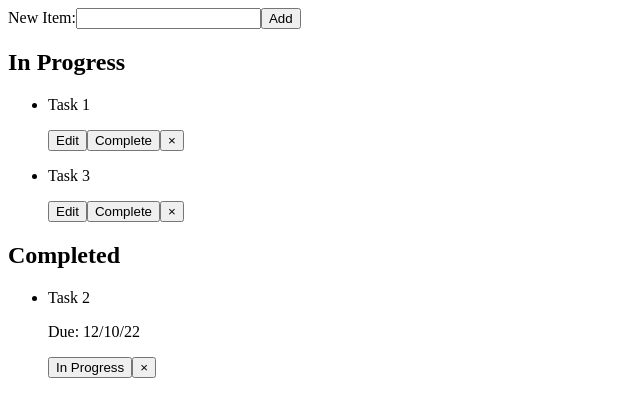
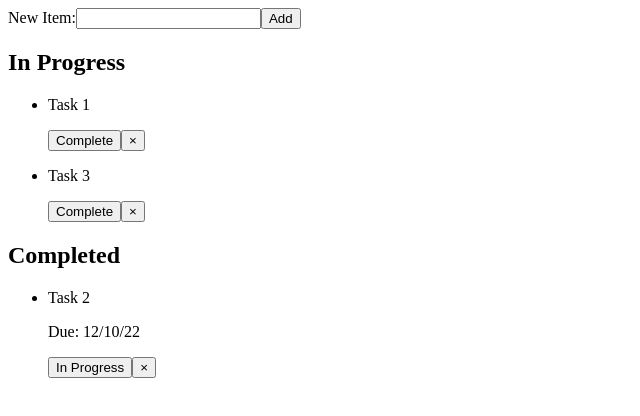
Before and after one commit to hughcaidev/to-do-list-react, a React (Vite) app: page / in a window 1280 px wide. Shown: the top 416 px of the page, without its empty margins (0-640 px from the left). Built offline with nearby package versions, Linux system fonts and the light colour scheme.

Commit message:
feat: refactor components

```diff
--- a/src/App.jsx
+++ b/src/App.jsx
@@ -1,152 +1,50 @@
-import { React, useRef, useState } from 'react';
+import { React, useRef, useState } from 'react'
+import TaskList from './components/ToDoList'
+import { useTaskList } from './context/TaskListContext'
+import AddTaskForm from './components/AddTaskForm'
 // import './App.css'
 
 // import "./styles.css"
 
-const initialToDoList = [
-    { task: 'Task 1', key: 1, complete: false },
-    { task: 'Task 2', key: 2, complete: true },
-    { task: 'Task 3', key: 3, complete: false }
-];
+function App() {
+    const { items, updateTaskInList } = useTaskList()
+    const [currentEditTask, setEditTask] = useState()
 
-const generateKey = (pre) => `${pre}_${new Date().getTime()}`;
+    const editItemRef = useRef()
 
-function App() {
-    const [items, setItems] = useState(initialToDoList);
-    const [currentEditTask, setEditTask] = useState();
-    const inputRef = useRef();
-    const editItemRef = useRef();
+    const activeTasks = items.filter((item) => !item.complete)
+    const completedTasks = items.filter((item) => item.complete)
 
-    const activeTasks = items.filter((item) => !item.complete);
-    const completedTasks = items.filter((item) => item.complete);
-
-    function addTask(e) {
-        e.preventDefault();
-
-        const task = inputRef.current.value;
-
-        if (task === '') return;
-
-        const item = { key: generateKey(task), task, complete: false };
-
-        setItems((prev) => [...prev, item]);
-
-        inputRef.current.value = '';
-    }
-
-    function removeItemFromList(item) {
-        setItems(items.filter((i) => i !== item));
-    }
-
-    function toggleTaskCompleted(item) {
-        const newList = items.map((i) => {
-            if (i === item) {
-                return { ...i, complete: !i.complete };
-            }
-            return i;
-        });
-
-        setItems(newList);
-    }
-
-    function editTask(item) {
-        setEditTask(item);
-    }
+    // function editTask(item) {
+    //     setEditTask(item);
+    // }
 
     function updateItem(e) {
-        e.preventDefault();
+        e.preventDefault()
 
-        const updatedTask = editItemRef.current.value;
+        const updatedTask = editItemRef.current.value
 
-        if (updatedTask === '') return;
+        if (updatedTask === '') return
 
-        const updateList = items.map((item) => {
-            if (item === currentEditTask) {
-                return { ...item, task: updatedTask };
-            }
+        updateTaskInList(currentEditTask, updatedTask)
 
-            return item;
-        });
-
-        setItems(updateList);
-        setEditTask();
+        setEditTask()
     }
 
     return (
         <div className="App">
             <div className="to-do-list">
-                <form onSubmit={addTask}>
-                    <label htmlFor="new-task">
-                        New Item:
-                        <input type="text" ref={inputRef} id="new-task" />
-                    </label>
-                    <button type="submit">Add</button>
-                </form>
-                <h2>In Progress</h2>
-                <ul className="list">
-                    {activeTasks.length > 0 ? (
-                        activeTasks.map((item) => {
-                            const { key, task } = item;
-                            return (
-                                <li key={key} className="item">
-                                    <p>{task}</p>
-
-                                    <div className="item--button-container">
-                                        <button type="button" onClick={() => editTask(item)}>
-                                            Edit
-                                        </button>
-                                        <button
-                                            type="button"
-                                            onClick={() => toggleTaskCompleted(item)}
-                                        >
-                                            Complete
-                                        </button>
-                                        <button
-                                            type="button"
-                                            onClick={() => removeItemFromList(item)}
-                                        >
-                                            &times;
-                                        </button>
-                                    </div>
-                                </li>
-                            );
-                        })
-                    ) : (
-                        <p>Looks like there are no tasks left. Try adding one!</p>
-                    )}
-                </ul>
-                <h2>Completed</h2>
-                <ul className="list">
-                    {completedTasks.length > 0 ? (
-                        completedTasks.map((item) => {
-                            const { key, task } = item;
-                            return (
-                                <li key={key} className="item completed">
-                                    <div className="item-content">
-                                        <p>{task}</p>
-                                        <p className="due-date">Due: 12/10/22</p>
-                                    </div>
-                                    <div className="item--button-container">
-                                        <button
-                                            type="button"
-                                            onClick={() => toggleTaskCompleted(item)}
-                                        >
-                                            In Progress
-                                        </button>
-                                        <button
-                                            type="button"
-                                            onClick={() => removeItemFromList(item)}
-                                        >
-                                            &times;
-                                        </button>
-                                    </div>
-                                </li>
-                            );
-                        })
-                    ) : (
-                        <p>Try adding a task!</p>
-                    )}
-                </ul>
+                <AddTaskForm />
+                <TaskList
+                    tasks={activeTasks}
+                    title="In Progress"
+                    emptyListMessage="Looks like there are no tasks left. Try adding one!"
+                />
+                <TaskList
+                    tasks={completedTasks}
+                    title="Completed"
+                    emptyListMessage="Try adding a task!"
+                />
                 {currentEditTask ? (
                     <form onSubmit={updateItem}>
                         Task: <input type="text" ref={editItemRef} />
@@ -155,7 +53,7 @@ function App() {
                 ) : null}
             </div>
         </div>
-    );
+    )
 }
 
-export default App;
+export default App
--- /dev/null
+++ b/src/components/AddTaskForm.jsx
@@ -0,0 +1,36 @@
+import React, { useRef } from 'react'
+import { useTaskList } from '../context/TaskListContext'
+
+const generateKey = (pre) => `${pre}_${new Date().getTime()}`
+
+function AddTaskForm() {
+    const { addTaskToList } = useTaskList()
+
+    const inputRef = useRef('')
+
+    function addTask(e) {
+        e.preventDefault()
+
+        const task = inputRef.current.value
+
+        if (task === '') return
+
+        const item = { key: generateKey(task), task, complete: false }
+
+        addTaskToList(item)
+
+        inputRef.current.value = ''
+    }
+
+    return (
+        <form onSubmit={addTask}>
+            <label htmlFor="new-task">
+                New Item:
+                <input type="text" ref={inputRef} id="new-task" />
+            </label>
+            <button type="submit">Add</button>
+        </form>
+    )
+}
+
+export default AddTaskForm
--- /dev/null
+++ b/src/components/ToDoItem.jsx
@@ -0,0 +1,36 @@
+import React from 'react'
+import { useTaskList } from '../context/TaskListContext'
+
+function ToDoItem({ item }) {
+    const { removeItemFromList, toggleTaskCompleted } = useTaskList()
+
+    const { key, task, complete } = item
+
+    return (
+        <li key={key} className="item">
+            <div className="item-content">
+                <p>{task}</p>
+                {complete && <p className="due-date">Due: 12/10/22</p>}
+            </div>
+            <div className="item--button-container">
+                {/* <button type="button" onClick={() => editTask(item)}>
+            Edit
+        </button> */}
+                {!complete ? (
+                    <button type="button" onClick={() => toggleTaskCompleted(item)}>
+                        Complete
+                    </button>
+                ) : (
+                    <button type="button" onClick={() => toggleTaskCompleted(item)}>
+                        In Progress
+                    </button>
+                )}
+                <button type="button" onClick={() => removeItemFromList(item)}>
+                    &times;
+                </button>
+            </div>
+        </li>
+    )
+}
+
+export default ToDoItem
--- /dev/null
+++ b/src/components/ToDoList.jsx
@@ -0,0 +1,19 @@
+import React from 'react'
+import ToDoItem from './ToDoItem'
+
+function TaskList({ tasks, title, emptyListMessage }) {
+    return (
+        <div>
+            <h2>{title}</h2>
+            <ul className="list">
+                {tasks.length > 0 ? (
+                    tasks.map((item) => <ToDoItem item={item} />)
+                ) : (
+                    <p>{emptyListMessage}</p>
+                )}
+            </ul>
+        </div>
+    )
+}
+
+export default TaskList
--- a/src/main.jsx
+++ b/src/main.jsx
@@ -1,10 +1,13 @@
-import React from 'react';
-import ReactDOM from 'react-dom/client';
-import App from './App';
+import React from 'react'
+import ReactDOM from 'react-dom/client'
+import App from './App'
+import { TaskListProvider } from './context/TaskListContext'
 // import './index.css'
 
 ReactDOM.createRoot(document.getElementById('root')).render(
     <React.StrictMode>
-        <App />
+        <TaskListProvider>
+            <App />
+        </TaskListProvider>
     </React.StrictMode>
-);
+)
```
